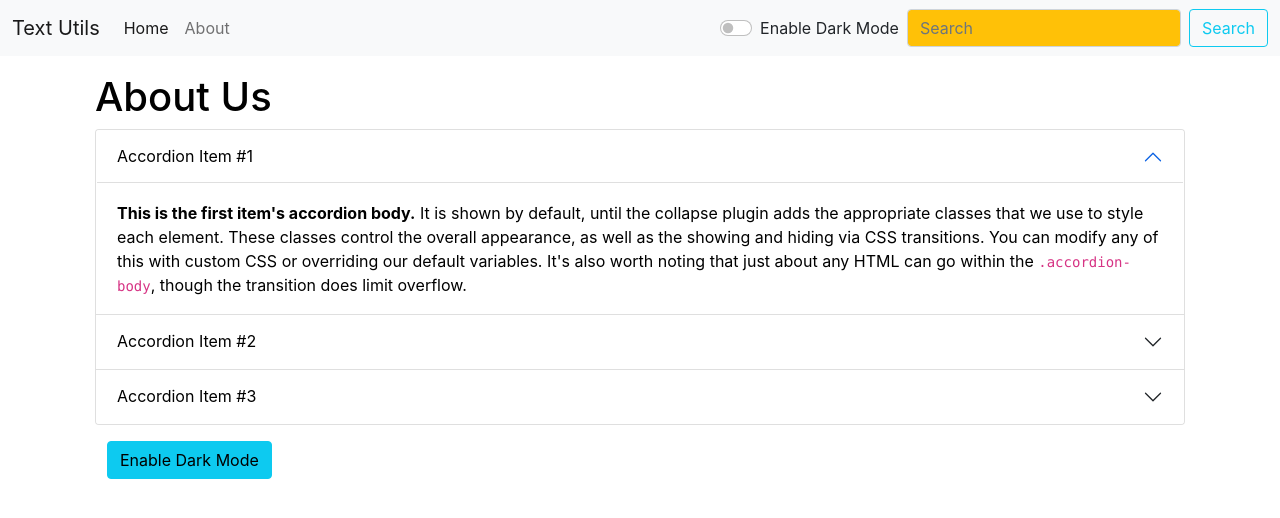
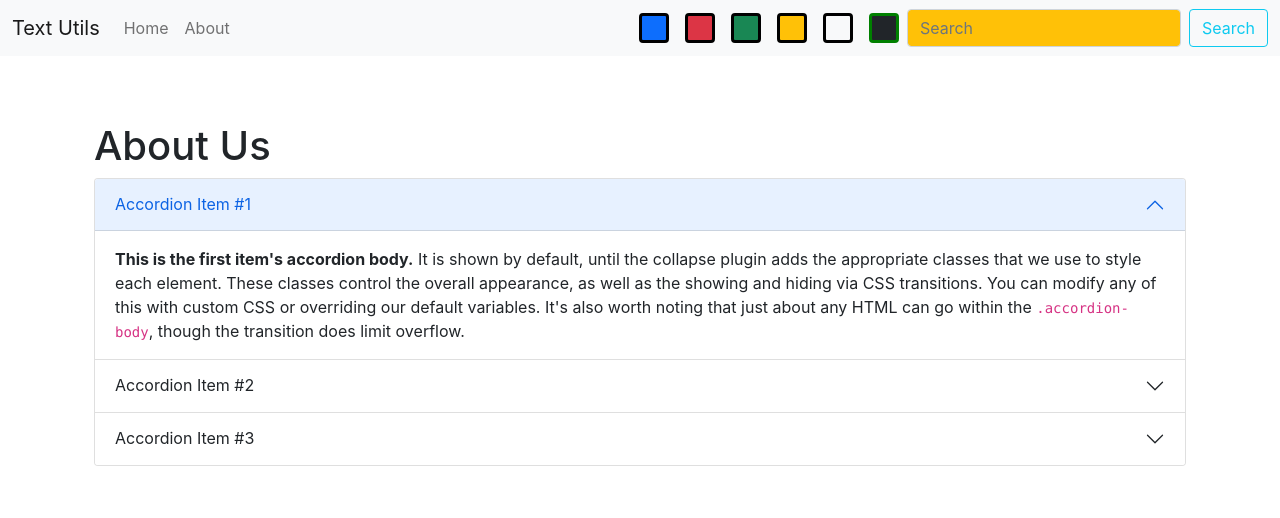
Before and after one commit to shaikhanis/reactjs_practice, a React (Create React App) app in the folder code with harry/text-utils/: page /about in a window 1280 px wide. Shown: the top 518 px of the page. Built offline with nearby package versions, Linux system fonts and the light colour scheme.

Commit message:
work has been completed 21-- lecturte

```diff
--- a/code with harry/text-utils/src/App.js
+++ b/code with harry/text-utils/src/App.js
@@ -22,7 +22,19 @@ function App() {
     }, 1500);
   };
 
-  const toggleMode = () => {
+  const removeBodyCls =() =>{
+    document.body.classList.remove('bg-light')
+    document.body.classList.remove('bg-dark')
+    document.body.classList.remove('bg-primery')
+    document.body.classList.remove('bg-danger')
+    document.body.classList.remove('bg-success')
+    document.body.classList.remove('bg-warning')
+
+  }
+
+  const toggleMode = (cls) => {
+    removeBodyCls();
+    document.body.classList.add('bg-'+cls)
     if (mode === "light") {
       setMode("dark");
       document.body.style.backgroundColor = "#042743";
--- a/code with harry/text-utils/src/Components/About.js
+++ b/code with harry/text-utils/src/Components/About.js
@@ -1,79 +1,46 @@
-import React, { useState } from 'react'
-
+import React from 'react'
 export default function About() {
-
-    const [myStyle, setMyStyle] = useState ({
-        color: 'black',
-        backgroundColor: 'white',
-        border: '1px solid white'
-      });
-
-      const [changeBtn, setBtn] = useState("Enable Dark Mode");
-
-      const toggle = () => {
-      if(myStyle.color=== "black"){
-
-        setMyStyle({
-            color: 'white',
-            backgroundColor: 'black',
-            border: '1px solid white'
-      })
-      setBtn("Enable ligth Mode")
-    }else{
-        setMyStyle({
-            color: 'black',
-            backgroundColor: 'white',
-            border: '1px solid black'
-        })
-      setBtn("Enable Dark Mode")
-    }
-}
-
-
   return (
-    <div className="container" style={myStyle}>
+    <div className="container">
         <h1 classname="my-3"> About Us</h1>
       <div className="accordion" id="accordionExample">
         <div className="accordion-item">
           <h2 className="accordion-header" id="headingOne">
-            <button className="accordion-button" type="button" style={myStyle} data-bs-toggle="collapse" data-bs-target="#collapseOne" aria-expanded="true" aria-controls="collapseOne">
+            <button className="accordion-button" type="button" data-bs-toggle="collapse" data-bs-target="#collapseOne" aria-expanded="true" aria-controls="collapseOne">
               Accordion Item #1
             </button>
           </h2>
           <div id="collapseOne" className="accordion-collapse collapse show" aria-labelledby="headingOne" data-bs-parent="#accordionExample">
-            <div className="accordion-body" style={myStyle}>
+            <div className="accordion-body">
               <strong>This is the first item's accordion body.</strong> It is shown by default, until the collapse plugin adds the appropriate classes that we use to style each element. These classes control the overall appearance, as well as the showing and hiding via CSS transitions. You can modify any of this with custom CSS or overriding our default variables. It's also worth noting that just about any HTML can go within the <code>.accordion-body</code>, though the transition does limit overflow.
             </div>
           </div>
         </div>
         <div className="accordion-item">
           <h2 className="accordion-header" id="headingTwo">
-            <button className="accordion-button collapsed" style={myStyle} type="button" data-bs-toggle="collapse" data-bs-target="#collapseTwo" aria-expanded="false" aria-controls="collapseTwo">
+            <button className="accordion-button collapsed" type="button" data-bs-toggle="collapse" data-bs-target="#collapseTwo" aria-expanded="false" aria-controls="collapseTwo">
               Accordion Item #2
             </button>
           </h2>
           <div id="collapseTwo" className="accordion-collapse collapse" aria-labelledby="headingTwo" data-bs-parent="#accordionExample">
-            <div className="accordion-body" style={myStyle}>
+            <div className="accordion-body">
               <strong>This is the second item's accordion body.</strong> It is hidden by default, until the collapse plugin adds the appropriate classes that we use to style each element. These classes control the overall appearance, as well as the showing and hiding via CSS transitions. You can modify any of this with custom CSS or overriding our default variables. It's also worth noting that just about any HTML can go within the <code>.accordion-body</code>, though the transition does limit overflow.
             </div>
           </div>
         </div>
         <div className="accordion-item">
           <h2 className="accordion-header" id="headingThree">
-            <button className="accordion-button collapsed" style={myStyle} type="button" data-bs-toggle="collapse" data-bs-target="#collapseThree" aria-expanded="false" aria-controls="collapseThree">
+            <button className="accordion-button collapsed"  type="button" data-bs-toggle="collapse" data-bs-target="#collapseThree" aria-expanded="false" aria-controls="collapseThree">
               Accordion Item #3
             </button>
           </h2>
           <div id="collapseThree" className="accordion-collapse collapse" aria-labelledby="headingThree" data-bs-parent="#accordionExample">
-            <div className="accordion-body" style={myStyle}>
+            <div className="accordion-body">
               <strong>This is the third item's accordion body.</strong> It is hidden by default, until the collapse plugin adds the appropriate classes that we use to style each element. These classes control the overall appearance, as well as the showing and hiding via CSS transitions. You can modify any of this with custom CSS or overriding our default variables. It's also worth noting that just about any HTML can go within the <code>.accordion-body</code>, though the transition does limit overflow.
             </div>
           </div>
         </div>
       </div>
-      <div className='container my-3'>
-        <button onClick={toggle} type='button' className=" btn btn-info">{changeBtn}</button>
-      </div>
     </div>
   )
 }
--- a/code with harry/text-utils/src/Components/Alert.js
+++ b/code with harry/text-utils/src/Components/Alert.js
@@ -7,9 +7,11 @@ function Alert(props) {
 
     }
   return (
-    props.alert && <div className={`alert alert-warning alert- ${props.alert.type}`} role="alert">
+    <div  style={{height: '50px'}}>
+    {props.alert && <div className={`alert alert-warning alert- ${props.alert.type}`} role="alert">
         <strong>{capitlization(props.alert.type)}</strong>{props.alert.smg}
-      </div>
+      </div>}
+    </div>
   )
 }
 
--- a/code with harry/text-utils/src/Components/Navbar.js
+++ b/code with harry/text-utils/src/Components/Navbar.js
@@ -13,20 +13,23 @@ export default function Navbar(props) {
         <div className="collapse navbar-collapse" id="navbarSupportedContent">
           <ul className="navbar-nav me-auto mb-2 mb-lg-0">
             <li className="nav-item">
-                <Link className="nav-link active" aria-current="page" to="/">Home</Link>
+              <Link className="nav-link" aria-current="page" to="/">Home</Link>
             </li>
             <li className="nav-item">
               <Link className="nav-link" to="/about">{props.about}</Link>
             </li>
           </ul>
 
-          {/*Switch button Start here  */}
-        <div className={`form-check form-switch mx-2 my-2 text-${props.mode==='light'?'d#042743':'light'
-        }`}>
-        <input className="form-check-input" type="checkbox" onClick={props.toggleMode} id="flexSwitchCheckDefault" />
-        <label className="form-check-label " htmlFor="flexSwitchCheckDefault">Enable Dark Mode</label>
+          {/*  */}
+          <div className="d-flex">
+            <div className="bg-primary rounded mx-2" onClick={() => { props.toggleMode('primary') }} style={{ height: '30px', width: '30px', cursor: 'pointer', border:'3px solid black' }}></div>
+            <div className="bg-danger rounded mx-2" onClick={() => { props.toggleMode('danger') }} style={{ height: '30px', width: '30px', cursor: 'pointer',border:'3px solid black' }}></div>
+            <div className="bg-success rounded mx-2" onClick={() => { props.toggleMode('success') }} style={{ height: '30px', width: '30px', cursor: 'pointer' , border:'3px solid black' }}></div>
+            <div className="bg-warning rounded mx-2" onClick={() => { props.toggleMode('warning') }} style={{ height: '30px', width: '30px', cursor: 'pointer', border:'3px solid black' }}></div>
+            <div className="bg-light rounded mx-2" onClick={() => { props.toggleMode('light') }} style={{ height: '30px', width: '30px', cursor: 'pointer' , border:'3px solid black'}}></div>
+            <div className="bg-dark rounded mx-2" onClick={() => { props.toggleMode('dark') }} style={{ height: '30px', width: '30px', cursor: 'pointer' , border:'3px solid green'}}></div>
           </div>
-          {/*Switch button Start here  */}
+          {/*  */}
 
           <form className="d-flex">
             <input className="form-control me-2 bg-warning" type="search" placeholder="Search" aria-label="Search" />
--- a/code with harry/text-utils/src/Components/TextForm.js
+++ b/code with harry/text-utils/src/Components/TextForm.js
@@ -26,13 +26,12 @@ const crearText = () => {
 }
 
 const copyHandel = ()=>{
-let copyText = document.getElementById('myBox');
-copyText.select()
-copyText.selectInRange(0, 999999)
-navigator.clipboard.writeText(copyText.value);
+navigator.clipboard.writeText(text);
 props.showAlert(': Text Has Been Copied' , 'success')
 
 }
+
+
 
 const removeExtraSpace = () => {
   let remove = text.split(/[ ]+/);
@@ -58,7 +57,7 @@ const [text, setText] = useState("");
   </div>
   <div className="container my-3 mx-2" style={{color: props.mode==='dark'?'white':'#042743'}}>
     <h1>Your Text Summary</h1>
-    <p> Number of World is [{text.split(" ").length-1}] and Number of Charecter is [{text.length}]</p>
+    <p> Number of World is [{text.split(/\s+/).filter((element)=>{return element.length!==0}).length}] and Number of Charecter is [{text.length}]</p>
     <p>{0.087 * text.split(" ").length} Minit Read</p>
     <h2>Preveiw</h2>
     <p>{text.length>0?text:"Enter Your Text in Above to Preview Here"}</p>
--- a/code with harry/text-utils/src/index.css
+++ b/code with harry/text-utils/src/index.css
@@ -11,3 +11,7 @@ code {
   font-family: source-code-pro, Menlo, Monaco, Consolas, 'Courier New',
     monospace;
 }
+
+.accordian-button::after{
+filter: invert(1);
+}
```
Lines whose indentation alone changed are shown as unchanged.
